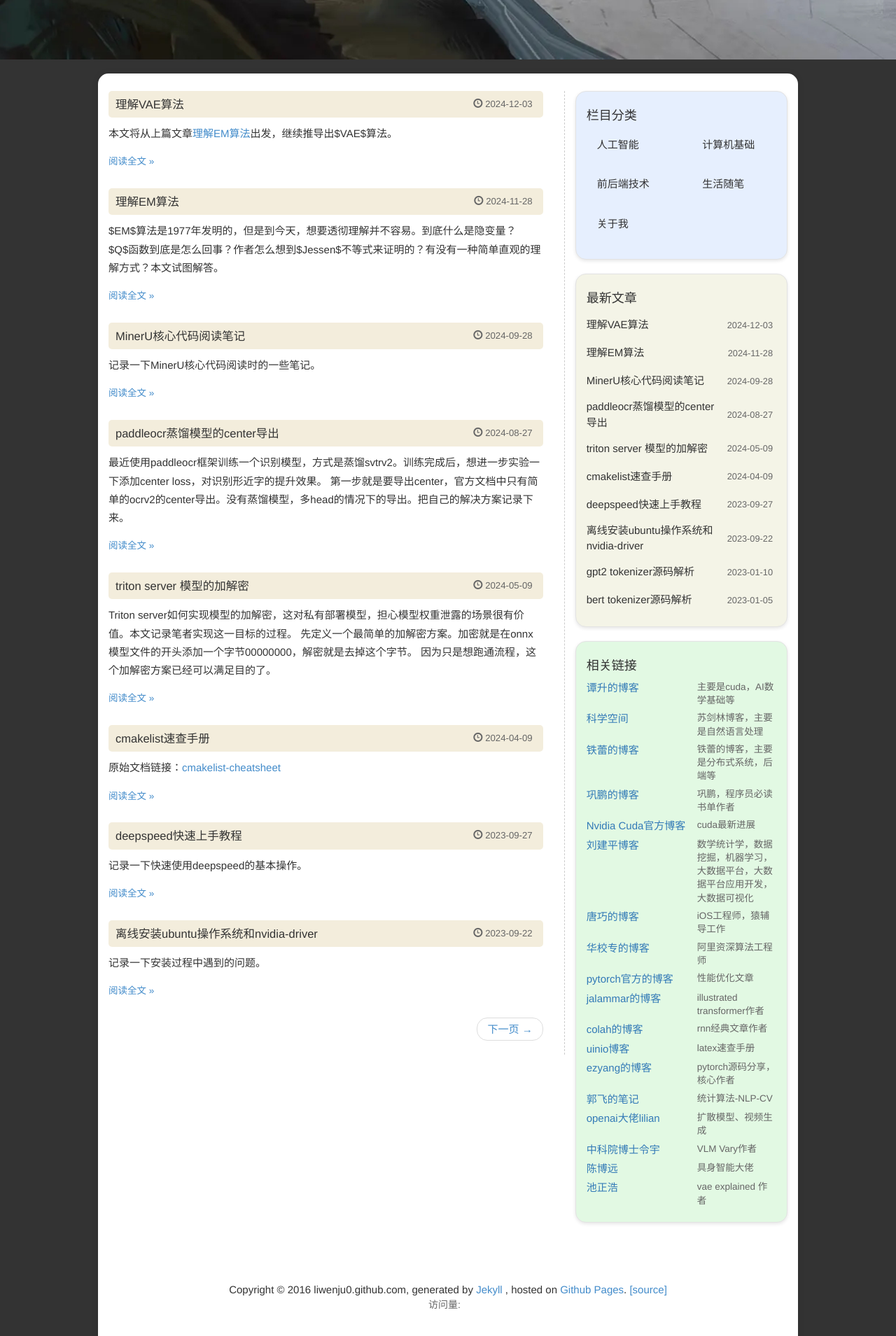
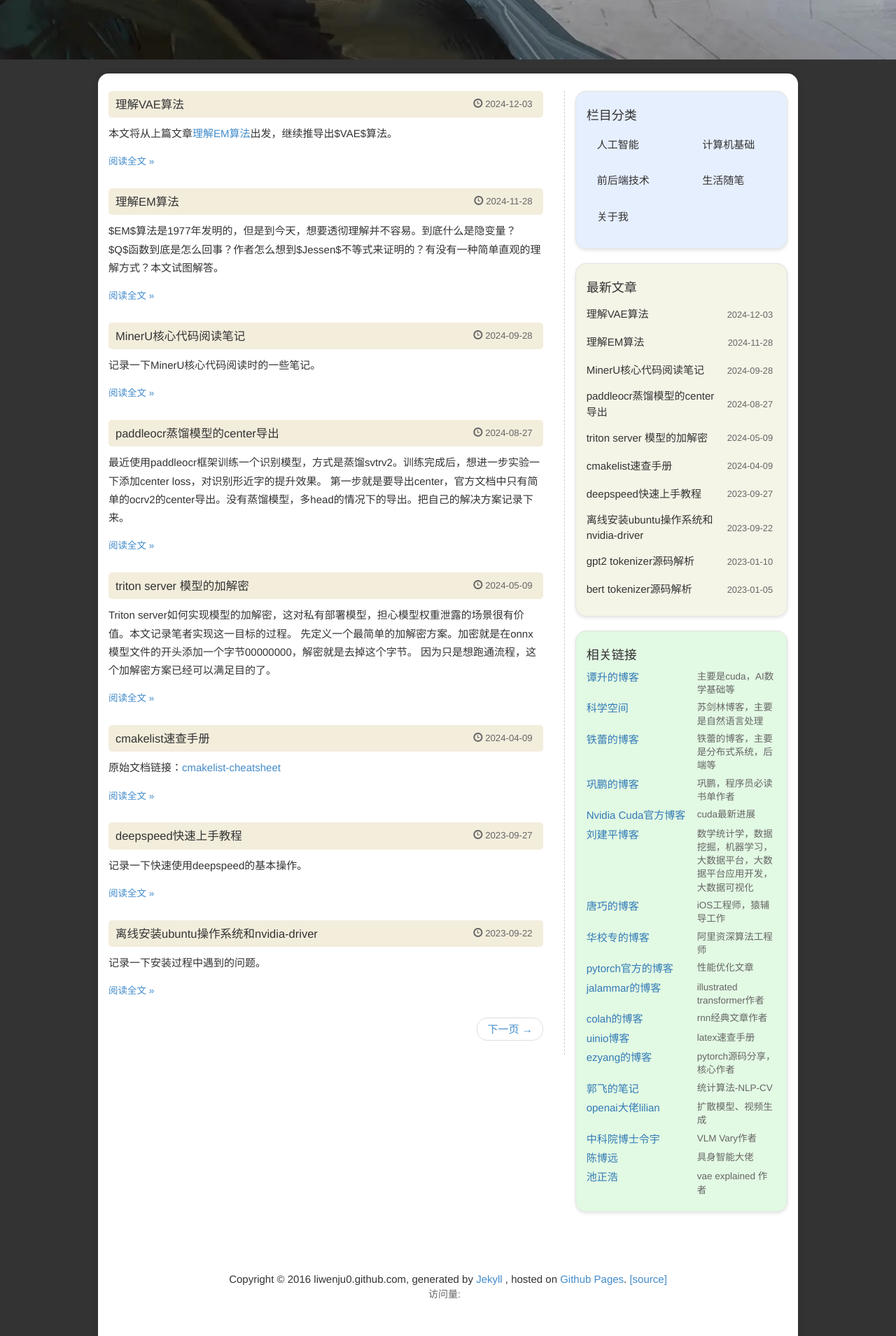
Before and after one commit to liwenju0/liwenju0.github.io, a Jekyll site: the page built from index.html, in a window 1280 px wide. Shown: the part 815-2724 px from the top of the page at 70% size. Built offline with Jekyll 4.4.1, drawn with Linux system fonts in a browser that asks for light colours; the list of posts is cut into pages by our own code; comment, search, counter and statistics services are not loaded.

Commit message:
调整样式

```diff
--- a/css/blog.css
+++ b/css/blog.css
@@ -356,7 +356,7 @@ img {
 
 /* 栏目分类链接样式 */
 .categories .list-unstyled li {
-  margin-bottom: 15px;  /* 增加项目之间的间距 */
+  margin-bottom: 10px;  /* 增加项目之间的间距 */
 }
 
 .categories .list-unstyled li a {
```
